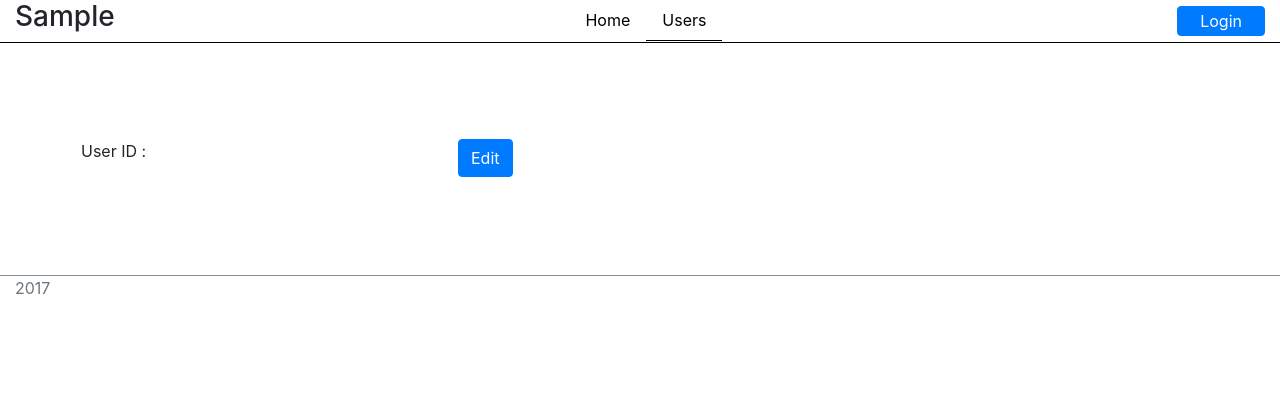
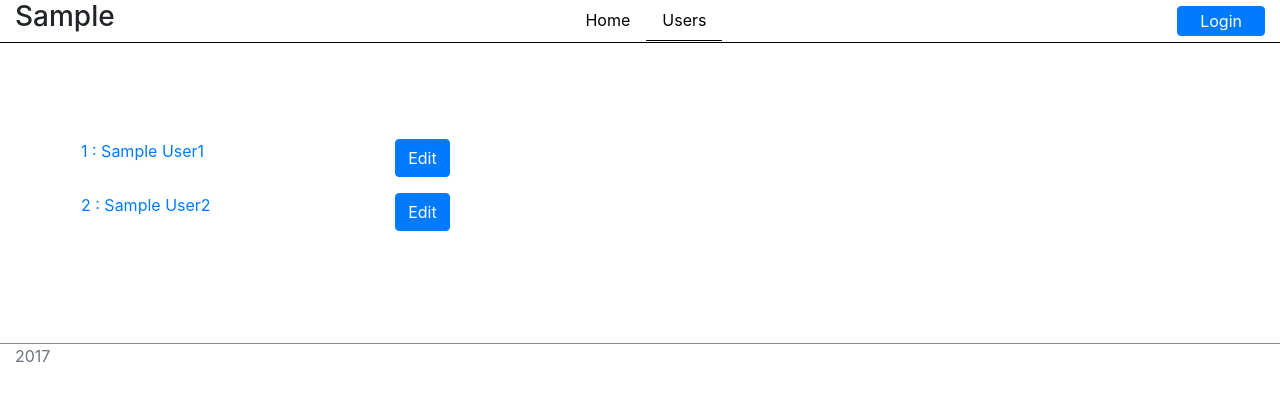
Before and after one commit to gopika10/Angular4-Sample, an Angular app: page /users in a window 1280 px wide. Shown: the top 400 px of the page. Built offline with nearby package versions, Linux system fonts and the light colour scheme.

Commit message:
Creating User model and traversing between routes

```diff
--- a/src/app/users/edit-user/edit-user.component.html
+++ b/src/app/users/edit-user/edit-user.component.html
@@ -1 +1,5 @@
-  <input [(ngModel)]="user.id" type="text" class="form-control" placeholder="User ID">
+<div class="row">
+	<div class="col-md-12">
+      <input [(ngModel)]="user.id" type="text" class="form-control" placeholder="User ID">
+  </div>
+</div>
--- a/src/app/users/user.model.ts
+++ b/src/app/users/user.model.ts
@@ -1,2 +1,9 @@
 export class User {
+  public id: number;
+  public name: string;
+
+  constructor(id: number, name: string) {
+    this.id = id;
+    this.name = name;
+  }
 }
--- a/src/app/users/users.component.html
+++ b/src/app/users/users.component.html
@@ -1,10 +1,13 @@
 <div class="row">
-  <div class="col-md-6">
-    <app-user></app-user>
-    <!--User ID : <a [routerLink]="['/user', user.id]">{{ user.id }}</a>-->
-  </div>
-  <div class="col-md-6">
-    <button class="btn btn-primary" (click)="onEdit(1)">Edit</button>
-
-  </div>
+  <ul *ngFor="let user of users" class="col-md-10">
+    <div class="row">
+      <div class="col-md-6">
+        <a [routerLink]="['/users', user.id]">{{user.id}} : {{user.name}}</a>
+      </div>
+      <div class="col-md-6">
+        <button class="btn btn-primary" (click)="onEdit(user.id)">Edit</button>
+      </div>
+    </div>
+  </ul>
+  <!--<app-user></app-user>-->
 </div>
--- a/src/app/users/users.component.ts
+++ b/src/app/users/users.component.ts
@@ -1,5 +1,6 @@
 import { Component, OnInit } from '@angular/core';
 import {Router} from '@angular/router';
+import {User} from './user.model';
 
 @Component({
   selector: 'app-users',
@@ -7,8 +8,12 @@ import {Router} from '@angular/router';
   styleUrls: ['./users.component.scss']
 })
 export class UsersComponent implements OnInit {
+  users: User[] = [
+    new User(1, 'Sample User1'),
+    new User(2, 'Sample User2')
+  ];
 
-  constructor(private router:Router) { }
+  constructor(private router: Router) {}
 
   ngOnInit() {
   }
```
